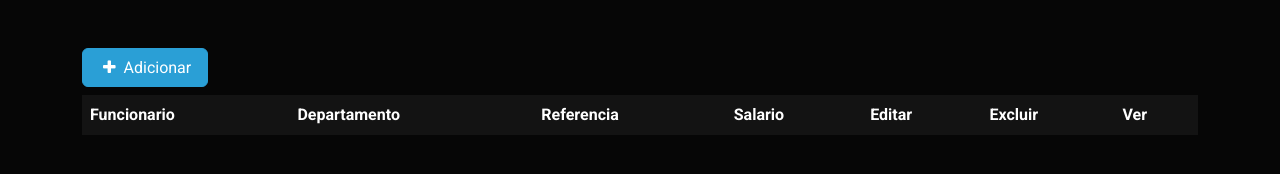
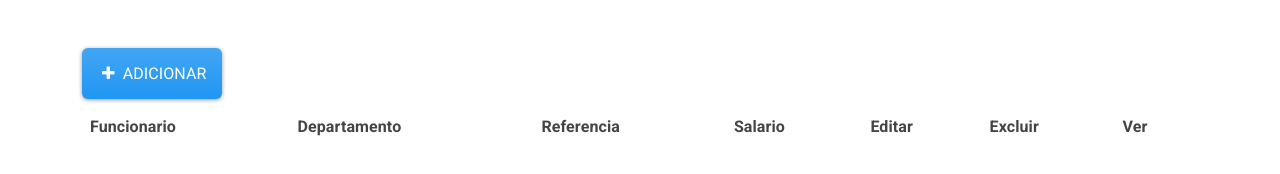
Before and after one commit to BetinRibeiro/folhadepagamento, a plain HTML site: page index.html in a window 1280 px wide. Drawn offline with nearby package versions, Linux system fonts and the light colour scheme.

Commit message:
atualizando o template

```diff
--- a/index.html
+++ b/index.html
@@ -4,8 +4,8 @@
 <headead>
   <meta charset="utf-8">
   <meta name="viewport" content="width=device-width, initial-scale=1">
-  <link rel="stylesheet" href="https://bootswatch.com/4/cyborg/bootstrap.css" type="text/css">
-  <link rel="stylesheet" href="https://bootswatch.com/5/cyborg/bootstrap.css" type="text/css">
+  <link rel="stylesheet" href="https://bootswatch.com/4/materia/bootstrap.css" type="text/css">
+  <link rel="stylesheet" href="https://bootswatch.com/5/materia/bootstrap.css" type="text/css">
   <link rel="stylesheet" href="https://cdnjs.cloudflare.com/ajax/libs/font-awesome/4.7.0/css/font-awesome.min.css" type="text/css">
 
   <script src="main.js" defer></script>
```
